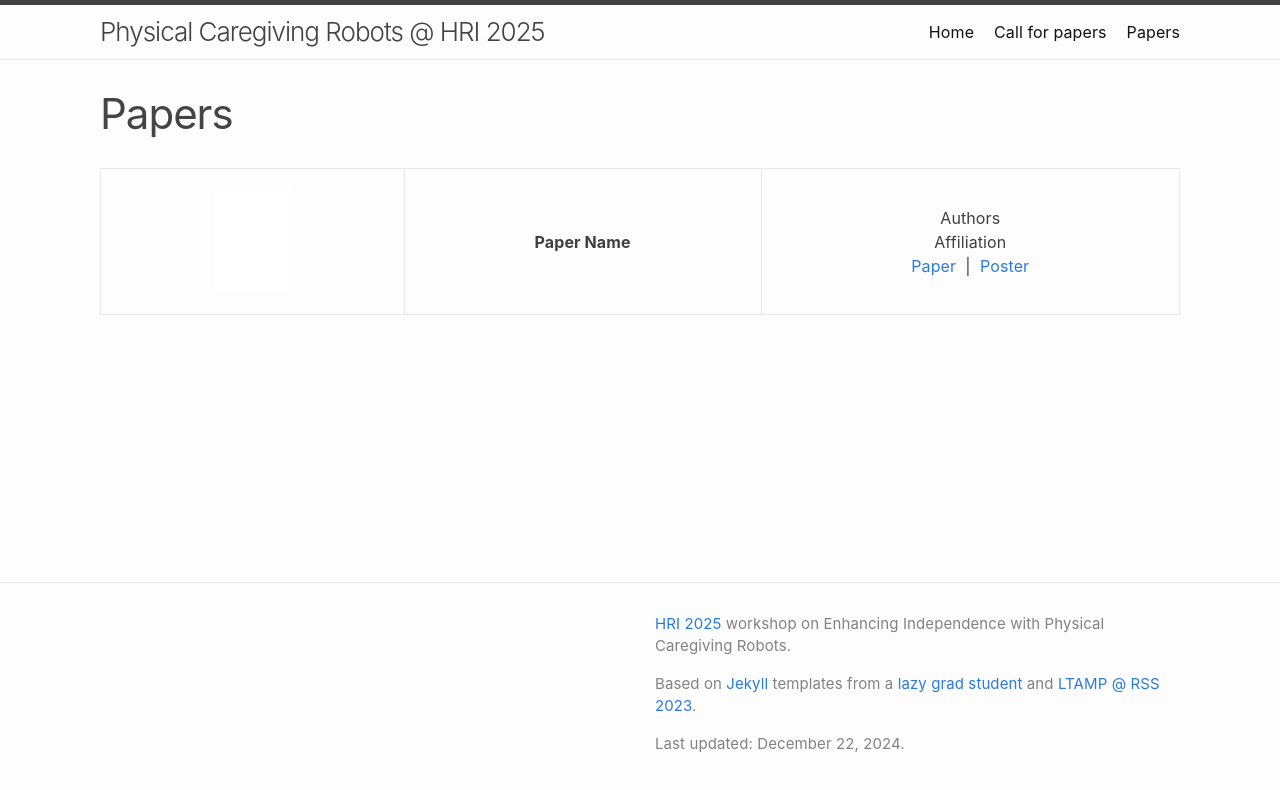
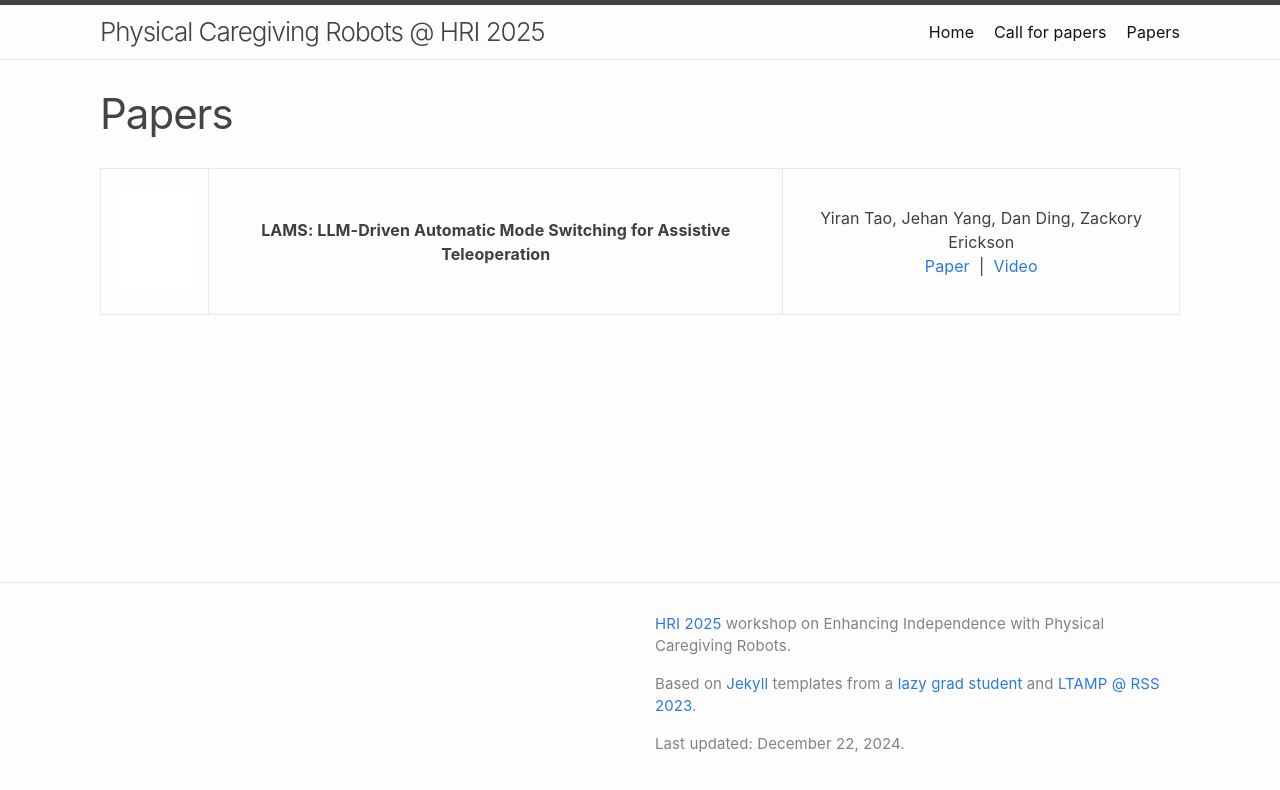
Before and after one commit to caregivingrobots/caregivingrobots.github.io, a plain HTML site: page papers/index.html in a window 1280 px wide. Drawn offline with Linux system fonts and the light colour scheme.

Commit message:
updating schedule + source pdfs

```diff
--- a/papers/index.html
+++ b/papers/index.html
@@ -49,47 +49,28 @@
 		        <td>
 		            <div class="people-name text-center">
 		                <p align="center">
-
-		                    	<!--img class="paper-pic" src="https://caregivingrobots.github.io/assets/img/papers/white.jpeg" target="_blank"-->
-					<a target="_blank" href="https://caregivingrobots.github.io/assets/pdf/Posters/white.pdf">
-						<img class="paper-pic" src="https://caregivingrobots.github.io/assets/img/Posters/white.jpeg" target="_blank">
-					</a>
-
+                    <a target="_blank" href="https://caregivingrobots.github.io/assets/pdf/Posters/white.pdf">
+                      <img class="paper-pic" src="https://caregivingrobots.github.io/assets/img/Posters/white.jpeg" target="_blank">
+                    </a>
 		                </p>
 		            </div>
 		        </td>
 		        <td align="center">
 		        	<div class="people-name text-center">
-			        	<b>Paper Name</b>
+			        	<b>LAMS: LLM-Driven Automatic Mode Switching for Assistive Teleoperation</b>
 		        	</div>
 		        </td>
 		        <td>
 		            <div class="people-name text-center">
 		            	<!-- Author list -->
-
-		            		Authors
-
-		                <!-- Author affiliations (if provided) -->
-
-		                	<br>
-		                	Affiliation
-
-		                <!-- Link to Paper PDF (if provided) -->
-
-		                <!-- Link to OpenReview (if provided) -->
-
-		                	<br>
-		                	<a href="/papers" target="_blank">Paper</a>
-
-		                <!-- Link to Poster PDF (if provided) -->
-
-		                	&nbsp;|&nbsp;
-		                	<a href="https://caregivingrobots.github.io/assets/pdf/Posters/white.pdf" target="_blank">Poster</a>
-
+		            	Yiran Tao, Jehan Yang, Dan Ding, Zackory Erickson
+                  <br>
+                  <a href="https://caregivingrobots.github.io/assets/pdf/papers/1.pdf" target="_blank">Paper</a>
+                  &nbsp;|&nbsp;
+                  <a href="https://caregivingrobots.github.io/assets/pdf/papers/1.pdf" target="_blank">Video</a>
 		            </div>
 		        </td>
 		    </tr>
-
 	  </table>
   </div>
 
```
Also changed, not shown: index.html (+2 -2 lines), 8 other files.
